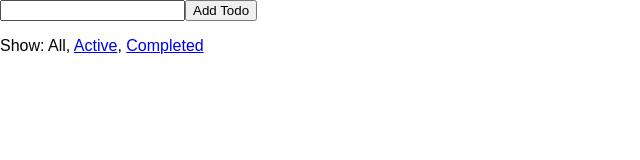
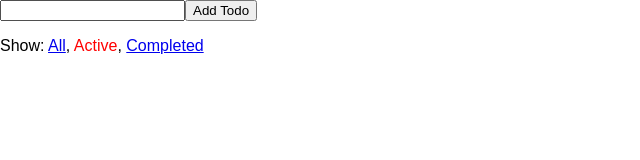
Before and after one commit to sunya7a/redux-tutorial, a React (Create React App) app: page /active in a window 1280 px wide. Shown: the top 160 px of the page, without its empty margins (0-640 px from the left). Built offline with nearby package versions, Linux system fonts and the light colour scheme.

Commit message:
Redux: Navigating with React Router <Link>.

```diff
--- a/src/components/todo/FilterLink.js
+++ b/src/components/todo/FilterLink.js
@@ -1,29 +1,20 @@
-import { connect } from 'react-redux';
+import React from 'react';
+import { NavLink } from 'react-router-dom';
 
-import Link from './Link';
-import { setVisibilityFilter } from './actions';
-
-const mapStateToProps = (
-  state,
-  ownProps
-) => ({
-  active:
-    ownProps.filter ===
-    state.visibilityFilter
-});
-
-const mapDispatchToProps = (
-  dispatch,
-  ownProps
-) => ({
-  onClick() {
-    dispatch(setVisibilityFilter(ownProps.filter))
-  }
-});
-
-const FilterLink = connect(
-  mapStateToProps,
-  mapDispatchToProps
-)(Link);
+const FilterLink = ({
+  filter,
+  children
+}) => (
+    <NavLink
+      exact
+      to={filter === 'all' ? '/' : '/' + filter}
+      activeStyle={{
+        textDecoration: 'none',
+        color: 'red'
+      }}
+    >
+      {children}
+    </NavLink>
+);
 
 export default FilterLink;
--- a/src/components/todo/Footer.js
+++ b/src/components/todo/Footer.js
@@ -6,19 +6,19 @@ const Footer = () => (
     Show:
     {' '}
     <FilterLink
-      filter='SHOW_ALL'
+      filter='all'
     >
       All
     </FilterLink>
     {', '}
     <FilterLink
-      filter='SHOW_ACTIVE'
+      filter='active'
     >
       Active
     </FilterLink>
     {', '}
     <FilterLink
-      filter='SHOW_COMPLETED'
+      filter='completed'
     >
       Completed
     </FilterLink>
--- a/src/components/todo/Link.js
+++ /dev/null
@@ -1,25 +0,0 @@
-import React from 'react';
-
-const Link = ({
-  active,
-  children,
-  onClick
-}) => {
-  if (active) {
-    return <span>{children}</span>;
-  }
-
-  return (
-    // eslint-disable-next-line
-    <a href='#'
-      onClick={e => {
-        e.preventDefault();
-        onClick();
-      }}
-    >
-      {children}
-    </a>
-  );
-};
-
-export default Link;
--- a/src/components/todo/Root.js
+++ b/src/components/todo/Root.js
@@ -8,7 +8,7 @@ const Root = ({ store }) => (
   <Provider store={store}>
     <BrowserRouter>
       <Switch>
-        <Route path="/" component={TodoApp} />
+        <Route path="/:filter?" component={TodoApp} />
       </Switch>
     </BrowserRouter>
   </Provider>
--- a/src/components/todo/actions.js
+++ b/src/components/todo/actions.js
@@ -10,8 +10,3 @@ export const toggleTodo = (id) => ({
   type: 'TOGGLE_TODO',
   id
 });
-
-export const setVisibilityFilter = (filter) => ({
-  type: 'SET_VISIBILITY_FILTER',
-  filter
-});
```
